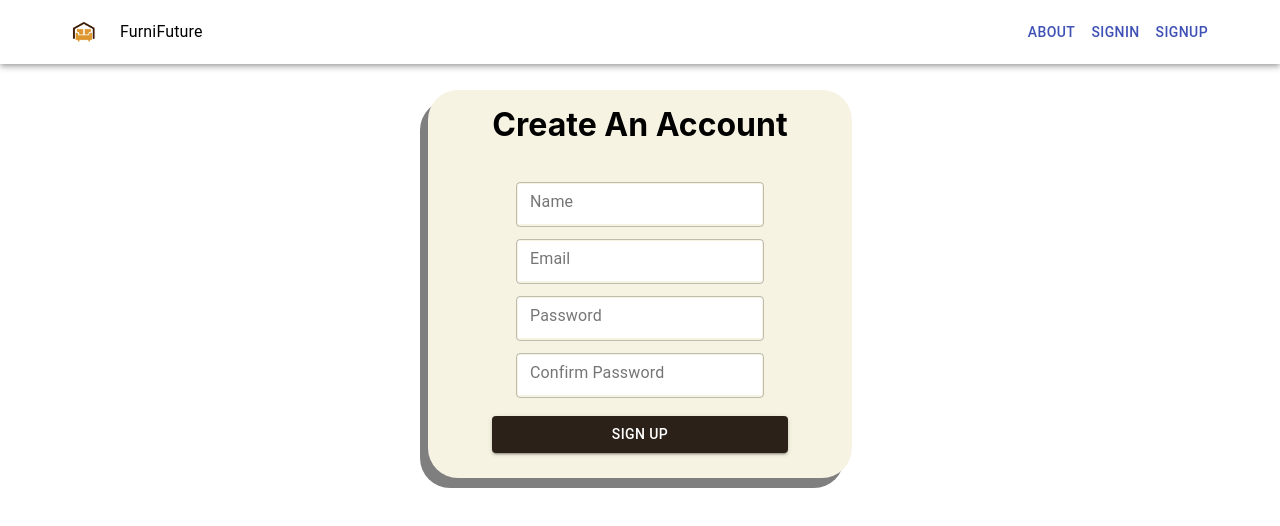
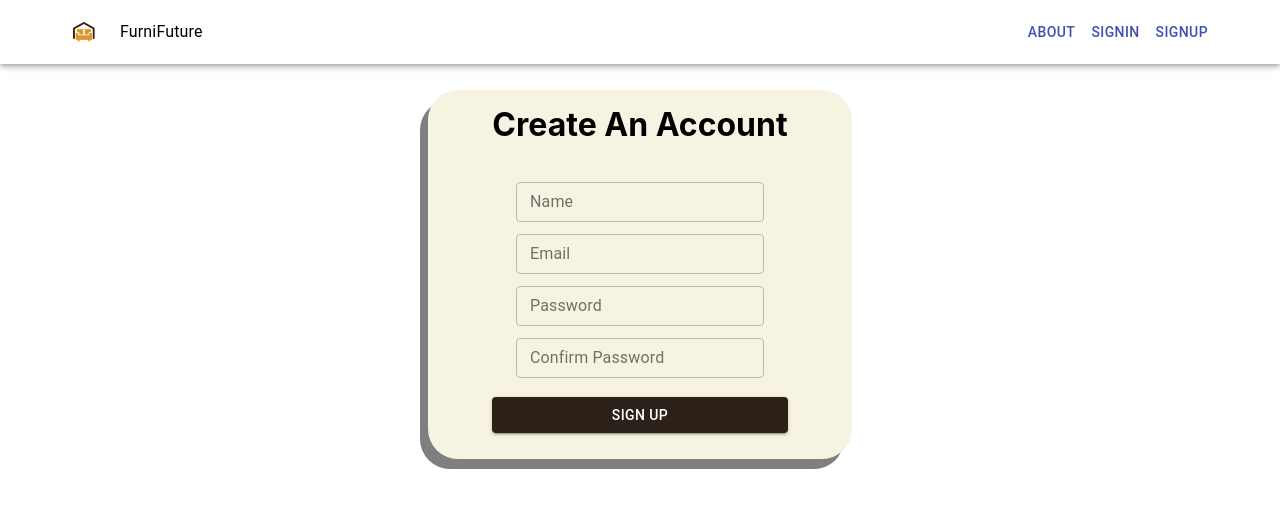
Before and after one commit to AhmadNourelddine/furnifuture, a React (Create React App) app: page /signup in a window 1280 px wide. Shown: the top 526 px of the page. Built offline with nearby package versions, Linux system fonts and the light colour scheme.

Commit message:
added css to toolbar button

```diff
--- a/src/css/login/login.css
+++ b/src/css/login/login.css
@@ -23,6 +23,6 @@
     background-color:#2B2118;
     color:white;
 }
-#outlined-basic{
+.outlined-basic{
     background-color: white;
 }
--- a/src/css/navbar/navbar.css
+++ b/src/css/navbar/navbar.css
@@ -1,6 +1,7 @@
 
-.AppBar{
+#app-bar{
     color:black;
+    text-decoration: none;
 }
 
 .Link{
@@ -10,3 +11,8 @@
 .Button{
     color:black;
 }
+
+.toolbar-btn{
+    color:black;
+    text-decoration: none;
+}
--- a/src/css/signup/signup.css
+++ b/src/css/signup/signup.css
@@ -23,7 +23,7 @@
     background-color:#2B2118;
     color:white;
 }
-#outlined-basic{
+.outlined-basic{
     background-color: white;
     margin: 1%;
 }
```
